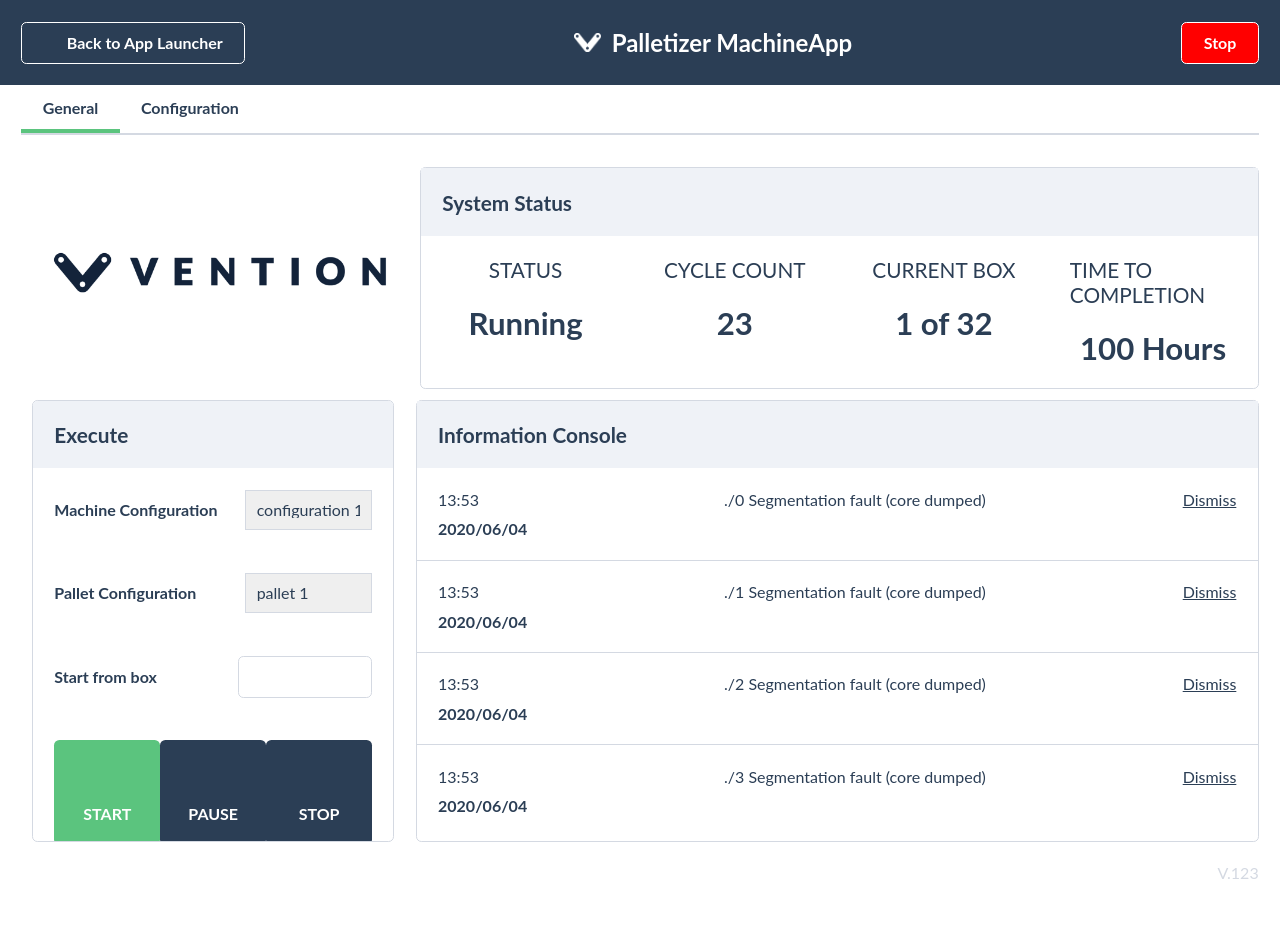
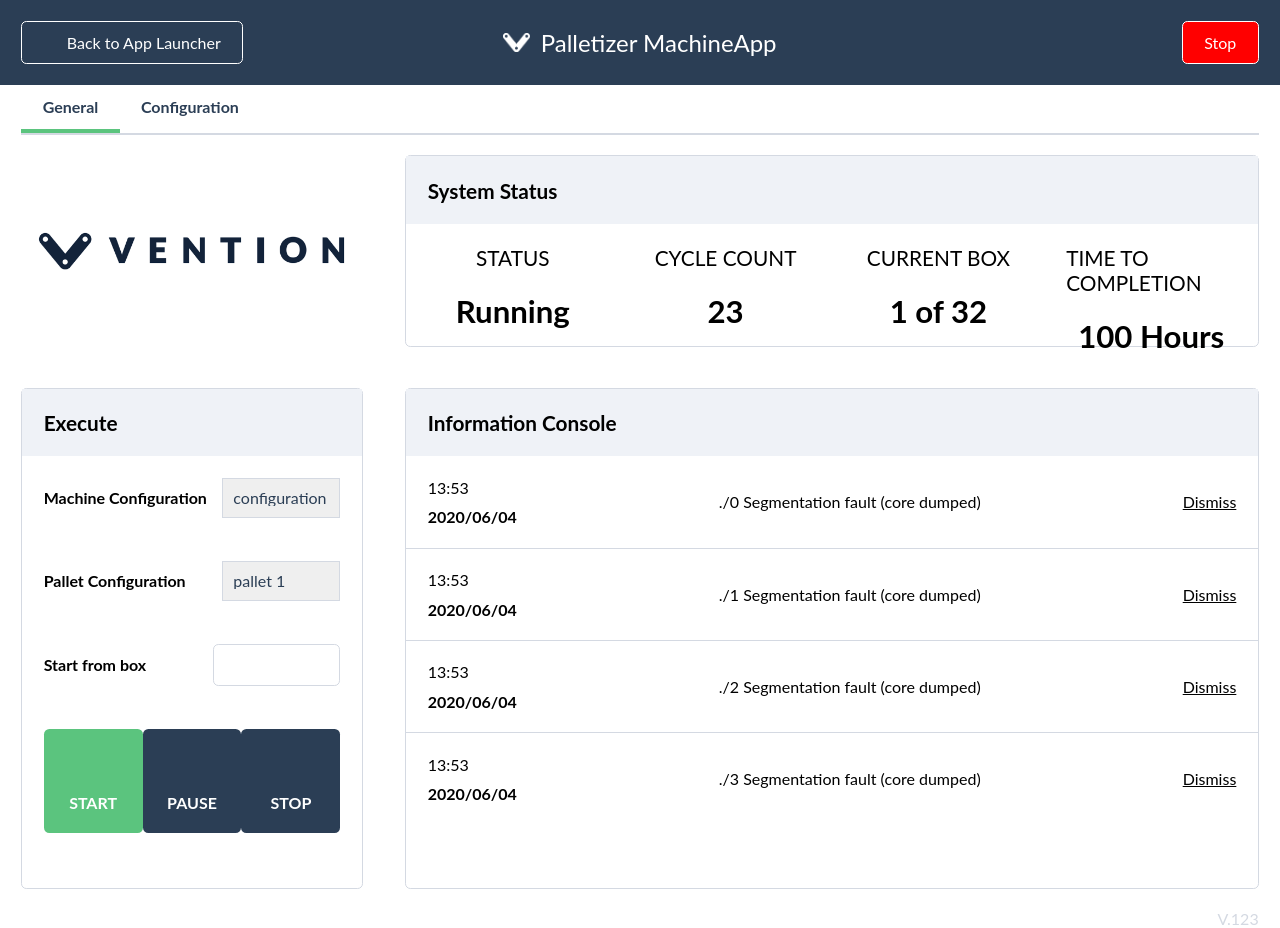
Before and after one commit to jayumorgan/InnovativeEnergy_old, a React (Create React App) app in the folder Palletizer/client/: page / in a window 1280 px wide. Before the commit the page ends 882 px from the top, so only its background shows below. Built offline with nearby package versions, Linux system fonts and the light colour scheme; a web font is replaced by a local one.

Commit message:
Improving CSS structure

```diff
--- a/Palletizer/client/src/parts/Configuration.tsx
+++ b/Palletizer/client/src/parts/Configuration.tsx
@@ -39,7 +39,9 @@
                     <span> Edit </span>
                 </div>
                 <div className="DeleteConfigButton">
-                    <span>
+                <span className="icon-delete">
+                </span>
+                    <span id="button-text">
                         Delete
                     </span>
                 </div>
--- a/Palletizer/client/src/parts/General.tsx
+++ b/Palletizer/client/src/parts/General.tsx
@@ -45,12 +45,8 @@
     render() {
         let {status_items} = this.props;
         return (
-            <div className="StatusContainer">
-                <div className="StatusImageContainer">
-                    <img src={logo} alt="Vention Logo" />
-                </div>
-                <div className="Status">
-                    <div className="StatusTitle" >
+                <div className="StackContainer">
+                    <div className="StackTitle" >
                         <span>
                         {"System Status"}
                         </span>
@@ -60,7 +56,6 @@
                             return(<DisplayItem item={item} key={index} />)
                         })}
                     </div>
-                </div>
             </div>
         );
     }
@@ -146,8 +141,8 @@
             errors.push(item);
         }
         return(
-            <div className="InformationContainer" >
-                <div className="StatusTitle">
+            <div className="StackContainer" >
+                <div className="StackTitle">
                     <span> {"Information Console"} </span>
                 </div>
                 <div className="ErrorLogContainer">
@@ -270,8 +265,8 @@
         } as any;
         let input_title = "Start from box";
         return (
-            <div className="ExecuteContainer">
-                <div className="StatusTitle">
+            <div className="StackContainer">
+                <div className="StackTitle">
                     <span> {"Execute"} </span>
                 </div>
                 {Object.keys(select_options).map((title, index)=>{
@@ -285,11 +280,6 @@
     }
 }
 
-
-
-
-
-
 class General extends Component {
     render() {
         let items = [] as StatusItem[];
@@ -297,17 +287,27 @@
         items.push({title: "Cycle Count", get_function: cycle_count});
         items.push({title: "Current Box", get_function: current_box});
         items.push({title: "Time To Completion", get_function: time_to_completion});
-        return(
-            <div className="GeneralContainer">
-                <StatusContainer status_items={items} />
-                <div className="BottomContainer" >
-                <Execute />
-                <Information />
+        return (
+            <div className="GridContainer" >
+                <div className="TopLeft" >
+                    <div className="ImageContainer" >
+                        <img src={logo} alt="Vention Logo" />
+                    </div>
+                </div>
+                <div className="TopRight">
+                    <StatusContainer status_items={items} />
+                </div>
+                <div className="BottomLeft">
+                    <Execute />
+                </div>
+                <div className="BottomRight">
+                    <Information />
                 </div>
             </div>
-        );
+        )
     }
 }
 
 
+
 export default General;
--- a/Palletizer/client/src/parts/Header.tsx
+++ b/Palletizer/client/src/parts/Header.tsx
@@ -6,58 +6,36 @@
 // Styles
 import "./css/Header.scss";
 
+class Header extends Component {
 
-class BackButton extends Component {
     handle_back() {
         console.log("Trigger back button...");
     }
+    handle_stop() {
+        console.log("Handlign stop....");
+    }
     render() {
         return (
+            <div className="HeaderGrid">
+                <div className="HeaderLeft">
                     <div className="BackButton" onClick={this.handle_back}>
                         <span className="icon-arrow-left"></span>
                         <span id="button-text"> Back to App Launcher </span>
                     </div>
-        )
-    }
-}
-
-
-class StopButton extends Component {
-    handle_stop() {
-        console.log("Trigger Estop...");
-    }
-
-    render() {
-        return (
-            <div className="StopButton" onClick={this.handle_stop}>
-                <span> Stop </span>
                 </div>
-        );
-    }
-}
-
-class HeaderLogo extends Component {
-    render() {
-        return(
+                <div className="HeaderCenter">
                     <div className="HeaderLogo">
                         <img src={logo} alt="Vention Logo" />
                         <span id="title">
                             {"Palletizer MachineApp"}
                         </span>
                     </div>
-        )
-    }
-}
-
-
-
-class Header extends Component {
-    render() {
-        return (
-            <div className="Header">
-                <BackButton />
-                <HeaderLogo />
-                <StopButton />
+                </div>
+                <div className="HeaderRight">
+                    <div className="StopButton" onClick={this.handle_stop}>
+                        <span> Stop </span>
+                    </div>
+                </div>
             </div>
         )
     }
--- a/Palletizer/client/src/parts/css/Configuration.scss
+++ b/Palletizer/client/src/parts/css/Configuration.scss
@@ -105,9 +105,11 @@
     justify-content: center;
     padding-left: $margin;
     text-decoration: underline;
+    cursor: pointer;
 }
 
 .EditConfigButton span {
+
     font-weight:$normal-font;
 }
 
@@ -127,8 +129,12 @@
 // }
 
 .DeleteConfigButton span {
+    // text-decoration: non
+    font-weight:$normal-font;
+}
+.DeleteConfigButton #button-text {
     text-decoration: underline;
-    font-weight:$normal-font;
+    padding-left: $margin;
 }
 
 
--- a/Palletizer/client/src/parts/css/General.scss
+++ b/Palletizer/client/src/parts/css/General.scss
@@ -1,50 +1,81 @@
 @import '../../master.scss';
 
+// Fix the structure here at some point... -- Should be divided into side by size stacks.
+// Left stack and right stack.
+// Then fille these up with the upper and lower containers.
+// This allows for control of symmetry and positioning.
 
 
-.GeneralContainer {
-    // width: 100%;
+$left-width: 30%;
+$right-width: 70%;
+$top-height: 30%;
+$bottom-height: 70%;
+
+
+// Create a grid to hold everthing
+.GridContainer {
+    width: 100%;
     height: 100%;
-    padding: $double-margin;
-    color: $dark-blue;
+    min-height: 70vh;
+    display: grid;
+    grid-template-rows: $top-height $bottom-height;
+    grid-template-columns: $left-width $right-width;
 }
 
 
-.StatusContainer{
-    width: 100%;
+.TopLeft {
+    @include grid-coordinate(1,1);
     display: flex;
     align-items: center;
-    justify-content: flex-start;
-    flex-direction: row;
+    justify-content: center;
+    .ImageContainer {
+        display: flex;
+        align-items: center;
+        justify-content: center;
+        img {
+            width: 90%;
+            height: auto;
+        }
+    }
 }
 
 
-.StatusImageContainer {
-    margin: $double-margin;
-    width: 40%;
-    padding: $margin;
-    display: flex;
-    justify-content: center;
-    align-items: center;
+.TopRight {
+    @include grid-coordinate(1,2);
 }
-.StatusContainer img {
-    width: 100%;
-    height: auto;
-    padding: $margin;
-}
-
 
 
 .Status {
     width: 100%;
-    margin-top: $margin;
+    height: 100%;
+    // margin-top: $margin;
     // padding: $margin;
     border-radius: $border-radius;
     border: $container-border;
     // width: 70%;
 }
 
-.StatusTitle {
+.BottomLeft {
+    @include grid-coordinate(2,1);
+}
+
+.BottomRight {
+    @include grid-coordinate(2,2);
+
+}
+
+
+@mixin container-style() {
+    width: 100%;
+    height: 100%;
+    border-radius: $border-radius;
+    border: $container-border;
+}
+
+
+.StackContainer {
+    @include container-style();
+    .StackTitle {
         background-color: $light-blue;
         display: flex;
         align-items: center;
@@ -52,6 +83,8 @@
         font-weight: $bold-font;
         padding: $double-margin;
         font-size: $medium-font;
+    }
+
 }
 
 .StatusBlock {
@@ -91,26 +124,6 @@
     display: flex;
     flex-direction: row;
 
-}
-.ExecuteContainer {
-    width: 30%;
-    // margin: $margin;
-    max-height: $bottom-height-max;
-    margin-top: $margin;
-    margin-left: $margin;
-    margin-right: $margin;
-    border-radius: $border-radius;
-    border: $container-border;
-    overflow-y: auto;
-}
-.InformationContainer {
-    // width: 100%;
-    width: 70%;
-    max-height: $bottom-height-max;
-    margin-left: $margin;
-    margin-top: $margin;
-    border-radius: $border-radius;
-    border: $container-border;
 }
 
 
@@ -186,7 +199,7 @@
 
 .ControlButton #button-text {
     padding-top: $margin;
-    font-size: $normal-font;
+    font-size: $normal-font-size;
 }
 
 .ControlButton:hover {
@@ -199,13 +212,9 @@
 
 .ErrorLogContainer {
     width: 100%;
-
     overflow-y: auto;
     max-height: inherit;
     max-height: 46vh;
-    // padding-bottom: $margin;
-    // max-height: 40vh;
-    // height: 100%;
 }
 
 .ErrorLog {
@@ -213,6 +222,7 @@
     justify-content: space-between;
     border-bottom: $container-border;
     padding: $double-margin;
+    align-items: center;
 
 }
 .ErrorLogDate {
--- a/Palletizer/client/src/parts/css/Header.scss
+++ b/Palletizer/client/src/parts/css/Header.scss
@@ -1,44 +1,26 @@
 
 @import '../../master.scss';
 
-.Header {
+
+$left-width: 30%;
+$middle-width: 40%;
+$right-width: 30%;
+
+
+.HeaderGrid {
+    width: 100%;
+    height: 100%;
+    // min-height: 10vw;
+    display: grid;
+    grid-template-rows: 100%;
+    grid-template-columns: $left-width $middle-width $right-width;
     background-color: $dark-blue;
-    // width: 100%;
-    height: 8vh;
-    // min-height: 100pt;
-    display: flex;
-    justify-content: space-between;
-    align-items: center;
-    color:white;
-    padding-top:$margin;
-    padding-bottom: $margin;
-    padding-left: $double-margin;
-    padding-right: $double-margin;
-    font-weight: $bold-font;
+    color: white;
 }
 
-.HeaderLogo {
-    display: flex;
-    align-items: center;
-    justify-content: center;
-    align-self: center;
-}
 
-.HeaderLogo img {
-    height: auto;
-    width: 20pt;
-    padding-right: $margin;
-}
 
-#title{
-    font-size: $large-font;
-}
-
-.StopButton {
-    background-color: red;
-    // width: 15%;
-    // height: 70%;
-    // padding: $double-margin;
+@mixin button-padding() {
     padding-left: $double-margin;
     padding-right: $double-margin;
     padding-top: $margin;
@@ -50,26 +32,49 @@
     border: $border;
     cursor: pointer;
 }
-.StopButton:hover{
-    @include shadow();
+
+.HeaderLeft {
+    @include grid-coordinate(1,1);
+    justify-content: flex-start;
+    .BackButton {
+        @include button-padding();
+
+        #button-text {
+            padding-left: $margin;
+        }
+    }
+    .BackButton:hover{
+        @include shadow();
+    }
 }
 
-.BackButton {
-    padding-left: $double-margin;
-    padding-right: $double-margin;
-    padding-top: $margin;
-    padding-bottom: $margin;
-    display: flex;
-    align-items: center;
+.HeaderCenter {
+    @include grid-coordinate(1,2);
     justify-content: center;
-    border-radius: $border-radius;
-    border: $border;
-    cursor: pointer;
+    .HeaderLogo {
+        display: flex;
+        align-items: center;
+        justify-content: center;
+        align-self: center;
+        img {
+            height: auto;
+            width: 20pt;
+            padding-right: $margin;
+        }
+        #title{
+            font-size: $large-font;
+        }
+    }
 }
 
-.BackButton #button-text {
-    padding-left: $margin;
+.HeaderRight {
+    @include grid-coordinate(1,3);
+    justify-content: flex-end;
+    .StopButton {
+        @include button-padding();
+        background-color: red;
+    }
+    .StopButton:hover{
+        @include shadow();
+    }
 }
-.BackButton:hover{
-    @include shadow();
-}
```
Also changed, not shown: Palletizer/client/src/_master.scss (+15 -2 lines). Lines whose indentation alone changed are shown as unchanged.
